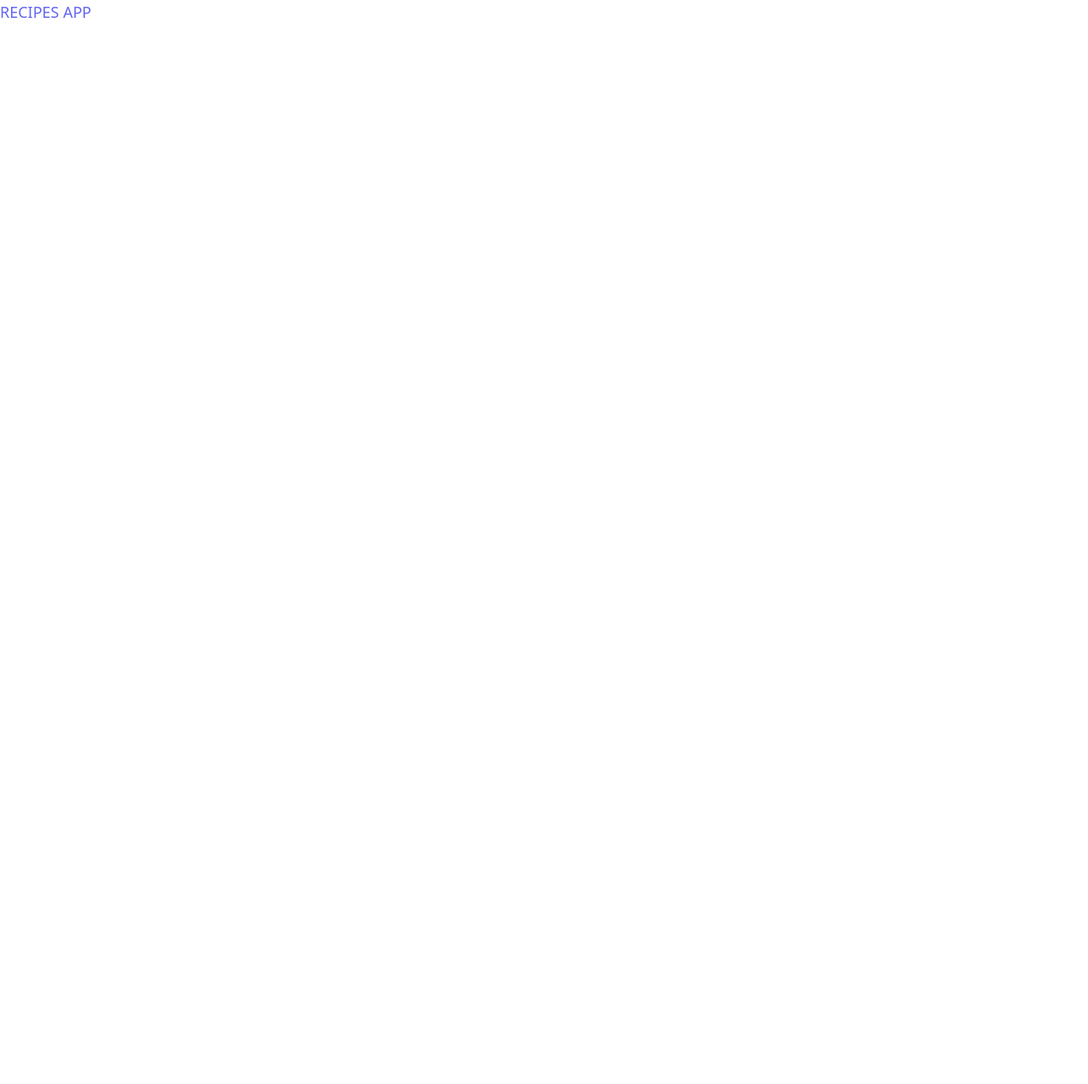
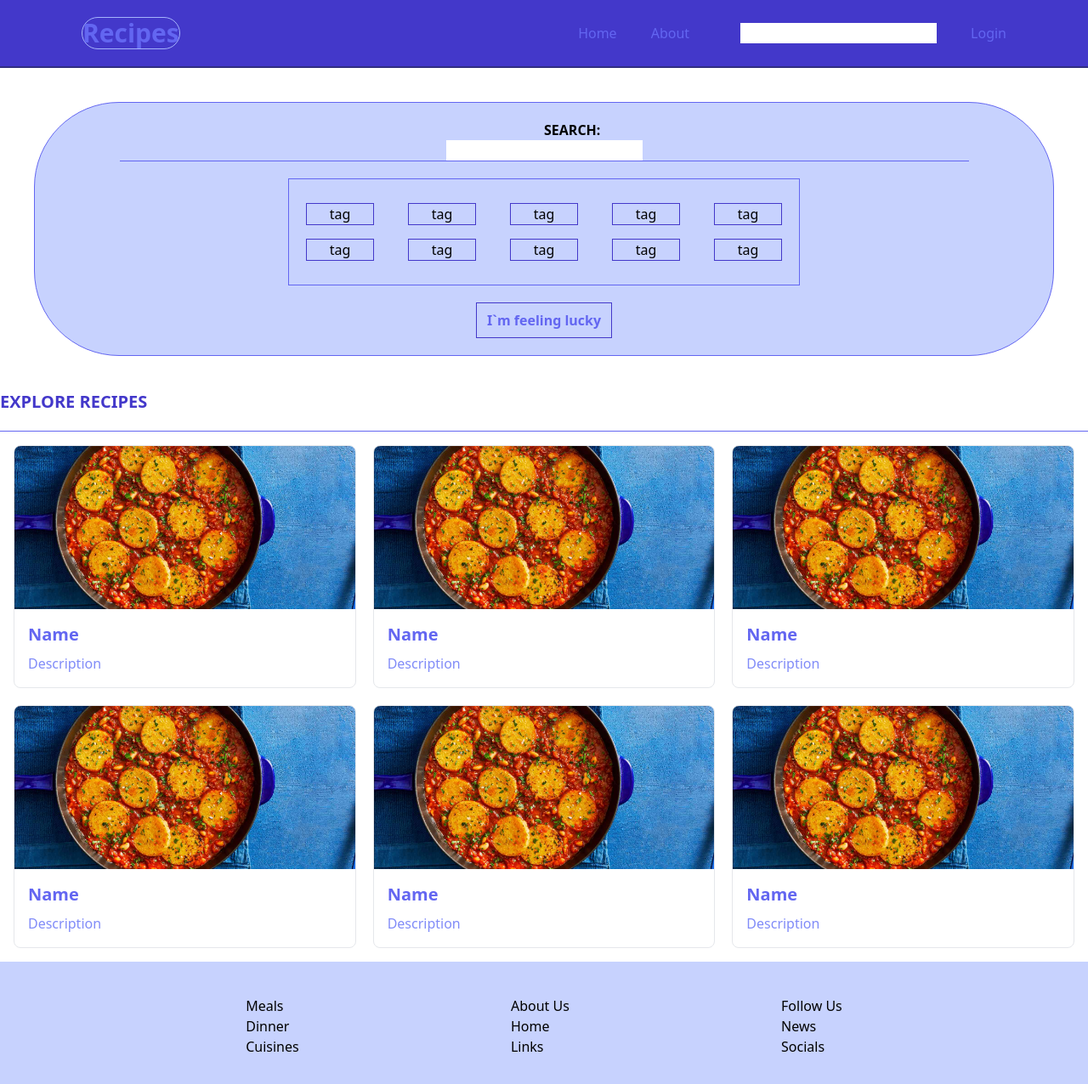
Before and after one commit to EndyPlus/recipes-app, a Next.js app: page / in a window 1280 px wide. Shown: the top 1276 px of the page at 85% size. Before the commit the page ends 800 px from the top, so only its background shows below. Built offline with nearby package versions, Linux system fonts and the light colour scheme.

Commit message:
header, main and footer pre-alpha layout

```diff
--- /dev/null
+++ b/components/Footer.tsx
@@ -0,0 +1,32 @@
+
+export default function Footer() {
+    return (
+        <footer>
+            {/*Footer Container*/}
+            <div className="flex bg-indigo-200 p-10 justify-evenly">
+                <div>
+                    <ul>
+                        <li><a href="#">Meals</a></li>
+                        <li><a href="#">Dinner</a></li>
+                        <li><a href="#">Cuisines</a></li>
+                    </ul>
+                </div>
+                <div>
+                    <ul>
+                        <li><a href="#">About Us</a></li>
+                        <li><a href="#">Home</a></li>
+                        <li><a href="#">Links</a></li>
+                    </ul>
+                </div>
+                <div>
+                    <ul>
+                        <li><a href="#">Follow Us</a></li>
+                        <li><a href="#">News</a></li>
+                        <li><a href="#">Socials</a></li>
+                    </ul>
+                </div>
+
+            </div>
+        </footer>
+    )
+}
--- /dev/null
+++ b/components/Header.tsx
@@ -0,0 +1,18 @@
+
+export default function Header() {
+    return (
+        <header className="px-24 flex justify-between p-5 text-indigo-500 border-b-2 border-indigo-900 bg-indigo-700">
+            <a className="font-bold text-3xl border border-indigo-300 rounded-full hover:text-indigo-800">Recipes</a>
+            <nav className="flex items-center">
+                <ul className="inline-flex items-center">
+                    <li className="header-li">Home</li>
+                    <li className="header-li">About</li>
+                </ul>
+                <form>
+                    <input className="inline-flex mx-10" type="search" />
+                </form>
+                <button className="inline-block hover:text-indigo-800 hover:underline hover:font-semibold">Login</button>
+            </nav>
+        </header>
+    )
+}
--- /dev/null
+++ b/components/MainPage.tsx
@@ -0,0 +1,89 @@
+import Image from "next/image";
+import TestImg from "../assets/recipeimg.jpg";
+
+export default function MainPage() {
+    return (
+        <div>
+            {/*Search block*/}
+            <div
+                className="flex flex-col bg-indigo-200 border border-indigo-500 rounded-[100px] m-10 justify-center items-center">
+                <form className="flex m-5 border-b border-indigo-500 flex-col ">
+                    <label htmlFor="searchR" className="flex font-semibold uppercase px-[50%]">Search:</label>
+                    <input type="search" id="searchR" name="searchRecipes" className="flex mx-96"/>
+                </form>
+                <div className="grid grid-cols-5 content-center py-5 border border-indigo-500">
+                    <button className="maintag">tag</button>
+                    <button className="maintag">tag</button>
+                    <button className="maintag">tag</button>
+                    <button className="maintag">tag</button>
+                    <button className="maintag">tag</button>
+                    <button className="maintag">tag</button>
+                    <button className="maintag">tag</button>
+                    <button className="maintag">tag</button>
+                    <button className="maintag">tag</button>
+                    <button className="maintag">tag</button>
+                </div>
+                <button className="font-semibold text-indigo-500 border border-indigo-700 my-5 py-2 px-3">I`m feeling
+                    lucky
+                </button>
+            </div>
+
+            {/*Explore Section*/}
+            <div>
+                <h1 className="font-bold text-xl uppercase text-indigo-700 border-b border-indigo-500 pb-5">Explore
+                    recipes</h1>
+                {/*Cards list*/}
+                <div className="grid grid-cols-3 m-4 justify-evenly gap-5">
+                    {/*cards*/}
+                    <div className="border bg-white rounded-lg overflow-hidden">
+                        <Image src={TestImg} alt="Recipe" className="w-full h-48 object-cover"/>
+                        <div className="p-4">
+                            <h2 className="font-bold text-xl text-indigo-500 mb-2">Name</h2>
+                            <p className="text-indigo-400">Description</p>
+                        </div>
+                    </div>
+
+
+                    <div className="border bg-white rounded-lg overflow-hidden">
+                        <Image src={TestImg} alt="Recipe" className="w-full h-48 object-cover"/>
+                        <div className="p-4">
+                            <h2 className="font-bold text-xl text-indigo-500 mb-2">Name</h2>
+                            <p className="text-indigo-400">Description</p>
+                        </div>
+                    </div>
+                    <div className="border bg-white rounded-lg overflow-hidden">
+                        <Image src={TestImg} alt="Recipe" className="w-full h-48 object-cover"/>
+                        <div className="p-4">
+                            <h2 className="font-bold text-xl text-indigo-500 mb-2">Name</h2>
+                            <p className="text-indigo-400">Description</p>
+                        </div>
+                    </div>
+                    <div className="border bg-white rounded-lg overflow-hidden">
+                        <Image src={TestImg} alt="Recipe" className="w-full h-48 object-cover"/>
+                        <div className="p-4">
+                            <h2 className="font-bold text-xl text-indigo-500 mb-2">Name</h2>
+                            <p className="text-indigo-400">Description</p>
+                        </div>
+                    </div>
+                    <div className="border bg-white rounded-lg overflow-hidden">
+                        <Image src={TestImg} alt="Recipe" className="w-full h-48 object-cover"/>
+                        <div className="p-4">
+                            <h2 className="font-bold text-xl text-indigo-500 mb-2">Name</h2>
+                            <p className="text-indigo-400">Description</p>
+                        </div>
+                    </div>
+                    <div className="border bg-white rounded-lg overflow-hidden">
+                        <Image src={TestImg} alt="Recipe" className="w-full h-48 object-cover"/>
+                        <div className="p-4">
+                            <h2 className="font-bold text-xl text-indigo-500 mb-2">Name</h2>
+                            <p className="text-indigo-400">Description</p>
+                        </div>
+                    </div>
+
+                </div>
+
+
+            </div>
+        </div>
+    )
+}
--- a/pages/index.tsx
+++ b/pages/index.tsx
@@ -1,14 +1,19 @@
-import Image from 'next/image'
-import { Inter } from 'next/font/google'
+import {Inter} from 'next/font/google'
+import Header from "@/components/Header";
+import Footer from "@/components/Footer";
+import MainPage from "@/components/MainPage";
 
-const inter = Inter({ subsets: ['latin'] })
+const inter = Inter({subsets: ['latin']})
 
 export default function Home() {
-  return (
-    <main>
-      <div>
-        <h1 className="text-lg text-indigo-500">RECIPES APP</h1>
-      </div>
-    </main>
-  )
+    return (
+        <div>
+            {/*Header*/}
+            <Header/>
+            {/*Main*/}
+            <MainPage />
+            {/*Footer*/}
+            <Footer/>
+        </div>
+    )
 }
--- a/styles/globals.css
+++ b/styles/globals.css
@@ -1,6 +1,20 @@
 @tailwind base;
 @tailwind components;
 @tailwind utilities;
+
+.header-li {
+    @apply px-5 hover:text-indigo-800 hover:underline hover:font-semibold
+}
+
+.maintag {
+    @apply border border-indigo-700 mx-5 my-2 w-20 justify-self-center;
+}
+
+.main-exp {
+    @apply border border-indigo-500
+}
+
+
 
 /*:root {*/
 /*  --foreground-rgb: 0, 0, 0;*/
@@ -16,12 +30,12 @@
 /*  }*/
 /*}*/
 
-body {
-  color: rgb(var(--foreground-rgb));
-  background: linear-gradient(
-      to bottom,
-      transparent,
-      rgb(var(--background-end-rgb))
-    )
-    rgb(var(--background-start-rgb));
-}
+/*body {*/
+/*  color: rgb(var(--foreground-rgb));*/
+/*  background: linear-gradient(*/
+/*      to bottom,*/
+/*      transparent,*/
+/*      rgb(var(--background-end-rgb))*/
+/*    )*/
+/*    rgb(var(--background-start-rgb));*/
+/*}*/
--- a/tailwind.config.js
+++ b/tailwind.config.js
@@ -4,6 +4,7 @@ module.exports = {
     './pages/**/*.{js,ts,jsx,tsx,mdx}',
     './components/**/*.{js,ts,jsx,tsx,mdx}',
     './app/**/*.{js,ts,jsx,tsx,mdx}',
+    './components/**/*.{js,ts,jsx,tsx,mdx}',
   ],
   theme: {
     extend: {
```
Also changed, not shown: assets/img.png (added), assets/recipeimg.jpg (added).
